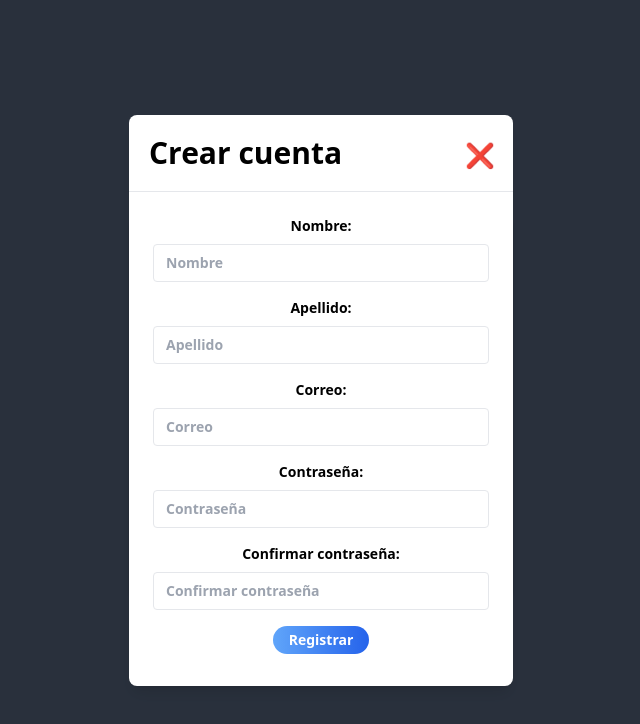
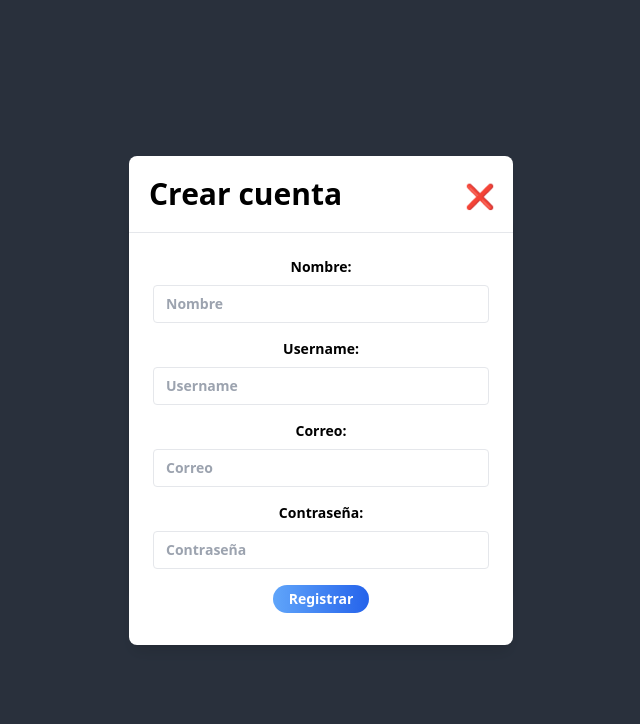
Before and after one commit to CristianERP/auction, a React (Vite) app: page /login in a window 1280 px wide. Both pictures are taken after a click on the button "Crear cuenta". Shown: the top 724 px of the page, without its empty margins (319-959 px from the left). Built offline with nearby package versions, Linux system fonts and the light colour scheme.

Commit message:
Crear componente Register

```diff
--- a/src/pages/Register.jsx
+++ b/src/pages/Register.jsx
@@ -1,7 +1,60 @@
 import { useState } from "react";
+import axios from "axios";
 
-const Register = () => {
+const Register = ({handleRegister}) => {
     const [showModal, setShowModal] = useState(false);
+    const [name, setName] = useState('')
+    const [username, setUsername] = useState('')
+    const [email, setEmail] = useState('')
+    const [password, setPassword] = useState('')
+    const [error, setError] = useState('')
+
+    const handleSubmit = async (e) => {
+      e.preventDefault()
+      if(!name || !username || !email || !password) {
+        setError('Todos los campos son requeridos')
+        setTimeout(() =>
+        setError(''), 3000)
+        return
+      }
+      if(username.length < 6){
+        setError('Username debe ser mayor a 6 caracteres')
+        setTimeout(() =>
+        setError(''), 3000)
+        return
+      }
+      if(password.length < 8){
+        setError('Contraseña debe ser mayor a 8 caracteres')
+        setTimeout(() =>
+        setError(''), 3000)
+        return
+      }
+      const user =
+      {
+        "name": name,
+        "username": username,
+        "email": email,
+        "password": password
+      }
+      try {
+        const response = await axios.post('http://localhost:3333/subasta/api/users/register', user)
+        const data = await response.data
+        setName('')
+        setUsername('')
+        setEmail('')
+        setPassword('')
+        handleRegister(true)
+        setShowModal(false)
+
+      } catch (error) {
+        setError('No se pudo registrar el usuario')
+        setTimeout(() =>
+        setError(''), 3000)
+      }
+
+
+    }
+
   return (
     <>
       <button
@@ -35,7 +88,7 @@ const Register = () => {
                 </div>
                 {/*body*/}
                 <div className="relative flex-auto p-6">
-                  <form className="text-sm">
+                  <form className="text-sm" onSubmit={handleSubmit}>
                     <div className="mb-4">
                         <label className="block mb-2 text-sm font-bold text-grey-darker">
                             Nombre:
@@ -43,19 +96,23 @@ const Register = () => {
                         <input
                             className="w-full px-3 py-2 border rounded text-grey-darker"
                             type="text"
-                            name="nombre"
+                            name="name"
                             placeholder="Nombre"
+                            value={name}
+                            onChange={(e) => setName(e.target.value)}
                         />
                     </div>
                     <div className="mb-4">
                         <label className="block mb-2 text-sm font-bold text-grey-darker">
-                            Apellido:
+                            Username:
                         </label>
                         <input
                             className="w-full px-3 py-2 border rounded text-grey-darker"
                             type="text"
-                            name="apellido"
-                            placeholder="Apellido"
+                            name="username"
+                            placeholder="Username"
+                            value={username}
+                            onChange={(e) => setUsername(e.target.value)}
                         />
                     </div>
                     <div className="mb-4">
@@ -67,6 +124,8 @@ const Register = () => {
                             type="text"
                             name="correo"
                             placeholder="Correo"
+                            value={email}
+                            onChange={(e) => setEmail(e.target.value)}
                         />
                     </div>
                     <div className="mb-4">
@@ -78,22 +137,13 @@ const Register = () => {
                             type="password"
                             name="contraseña"
                             placeholder="Contraseña"
-                        />
-                    </div>
-                    <div className="mb-4">
-                        <label className="block mb-2 text-sm font-bold text-grey-darker">
-                            Confirmar contraseña:
-                        </label>
-                        <input
-
-                            className="w-full px-3 py-2 border rounded text-grey-darker"
-                            type="password"
-                            name="confirmar contraseña"
-                            placeholder="Confirmar contraseña"
+                            value={password}
+                            onChange={(e) => setPassword(e.target.value)}
                         />
                     </div>
                     <div>
                         <button className="block px-4 py-1 mx-auto mb-2 text-white rounded-full bg-gradient-to-r from-blue-400 to-blue-600 ">Registrar</button>
+                        <p>{error}</p>
                     </div>
                   </form>
                 </div>
```
